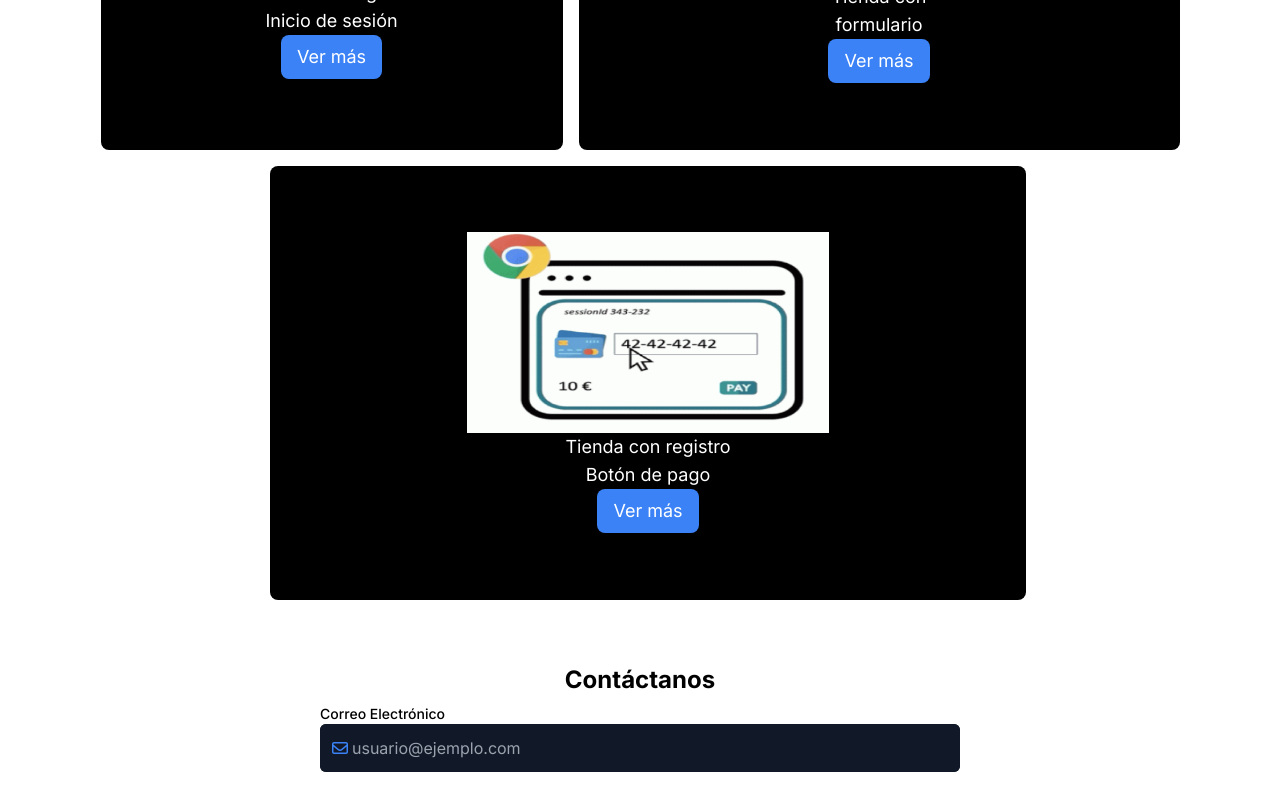
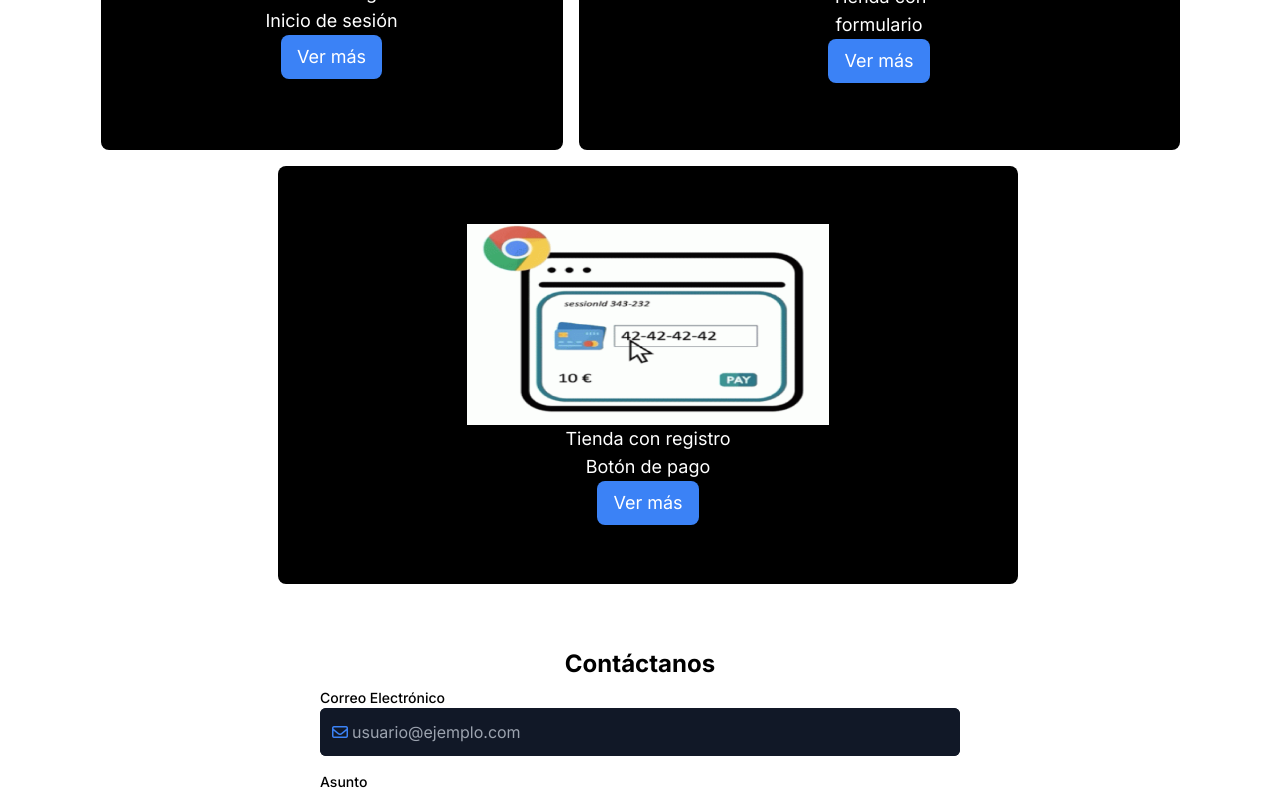
Before and after one commit to AlexitoSnow/nexel-site, a Next.js app: page /servicios in a window 1280 px wide. Shown: the part 597-1387 px from the top of the page. Built offline with nearby package versions, Linux system fonts and the light colour scheme.

Commit message:
ahora si, footer terminado :)

```diff
--- a/package.json
+++ b/package.json
@@ -14,6 +14,7 @@
     "next": "^14.2.3",
     "react": "^18",
     "react-dom": "^18",
+    "react-router-dom": "^6.23.0",
     "rf": "^0.0.1",
     "tailwindcss-animate": "^1.0.7"
   },
--- a/src/app/components/Footer.jsx
+++ b/src/app/components/Footer.jsx
@@ -1,3 +1,5 @@
+import Link from 'next/link';
+import { links } from '@/app/lib/const';
 import Image from 'next/image';
 import { services } from '@/app/lib/const';
 
@@ -23,9 +25,9 @@ export default function Footer () {
               role="list"
               class="flex flex-col items-center justify-center gap-4 py-4 sm:flex-row sm:gap-8"
             >
-              <li role="listitem"><a href="#" class="hover:text-primary">Inicio</a></li>
-              <li role="listitem"><a href="#" class="hover:text-primary">Servicios</a></li>
-              <li role="listitem"><a href="#" class="hover:text-primary">Sobre nosotros</a></li>
+              <li role="listitem"><a href="/" class="hover:text-primary">Inicio</a></li>
+              <li role="listitem"><a href="/servicios" class="hover:text-primary">Servicios</a></li>
+              <li role="listitem"><a href="/sobre-nosotros" class="hover:text-primary">Sobre nosotros</a></li>
             </ul>
 
             <ul
--- a/src/app/servicios/page.jsx
+++ b/src/app/servicios/page.jsx
@@ -29,7 +29,7 @@ export default function Servicios() {
           </Link>
         </div>
 
-        <div className="flex flex-col justify-center items-center w-full md:w-auto p-4 rounded-lg bg-black text-white">
+        <div className="flex flex-col justify-center items-center w-full md:w-auto p-2 rounded-lg bg-black text-white">
           <Image className="w-1/2 h-1/2" src="/assets/images/servicio3.png" alt="" width={300} height={120} />
           <h1 className="text-lg">Tienda con registro</h1>
           <h1 className="text-lg">Botón de pago</h1>
```
Also changed, not shown: 1 other file (tests, documents, lock files or other folders).
